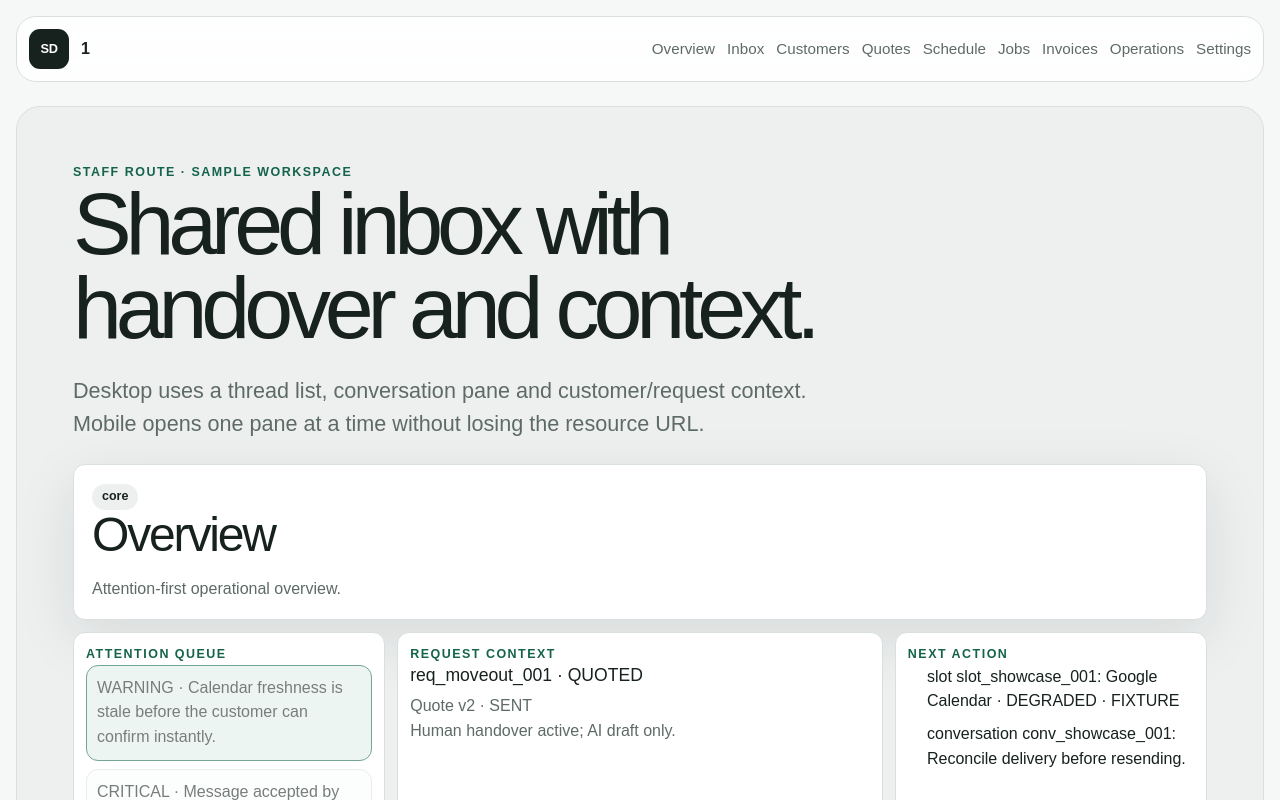
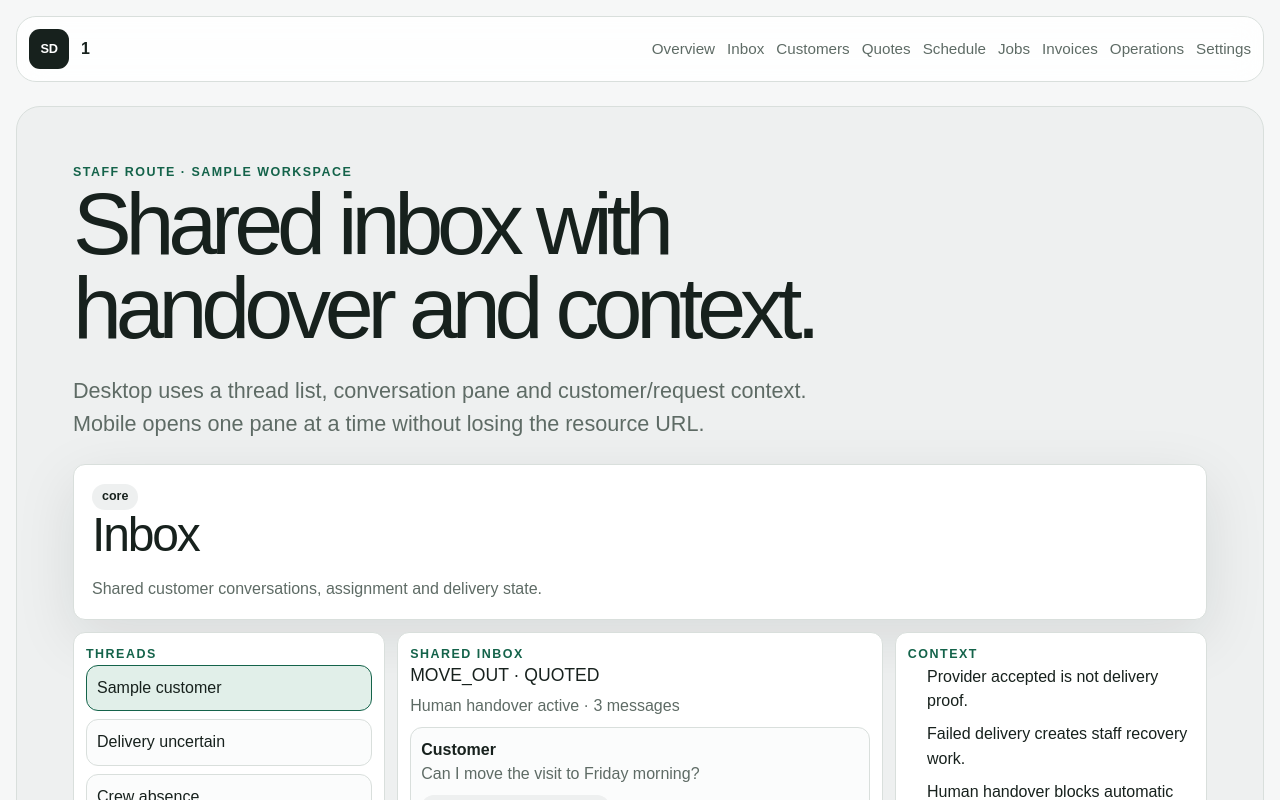
Before and after one commit to SaamVR/ServiceDesk, a Next.js app: page /app/1/inbox in a window 1280 px wide. Shown: the top 800 px of the page. Built offline with nearby package versions, Linux system fonts and the light colour scheme.

Commit message:
feat(staff): map inbox route to module

```diff
--- a/src/app/app/[workspace]/inbox/page.tsx
+++ b/src/app/app/[workspace]/inbox/page.tsx
@@ -6,6 +6,7 @@ export default async function StaffInboxPage({ params }: { params: Promise<{ wor
   return (
     <OperationalRoute
       surface="staff"
+        staffModule="inbox"
       workspaceLabel={workspace}
       title="Shared inbox with handover and context."
       description="Desktop uses a thread list, conversation pane and customer/request context. Mobile opens one pane at a time without losing the resource URL."
```
